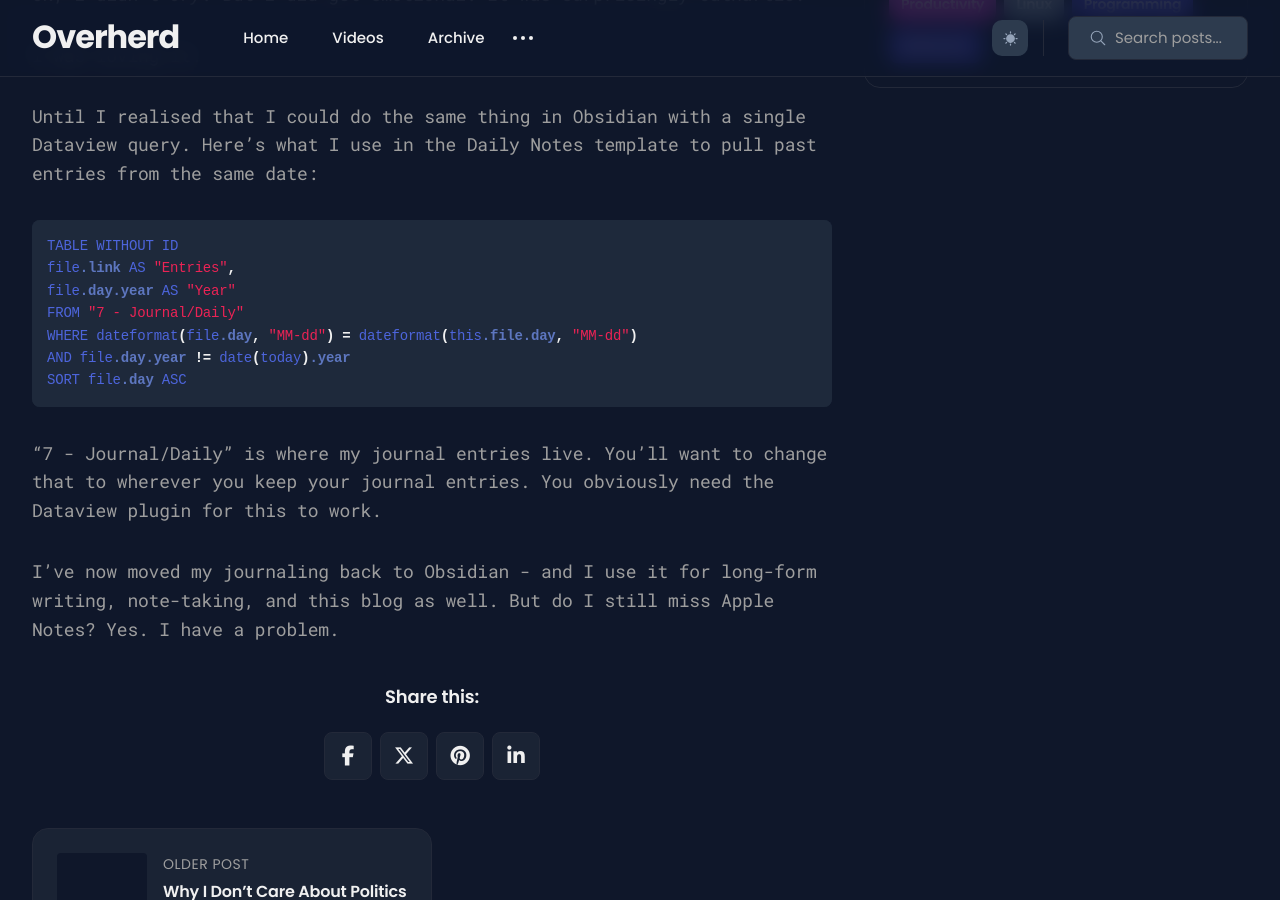
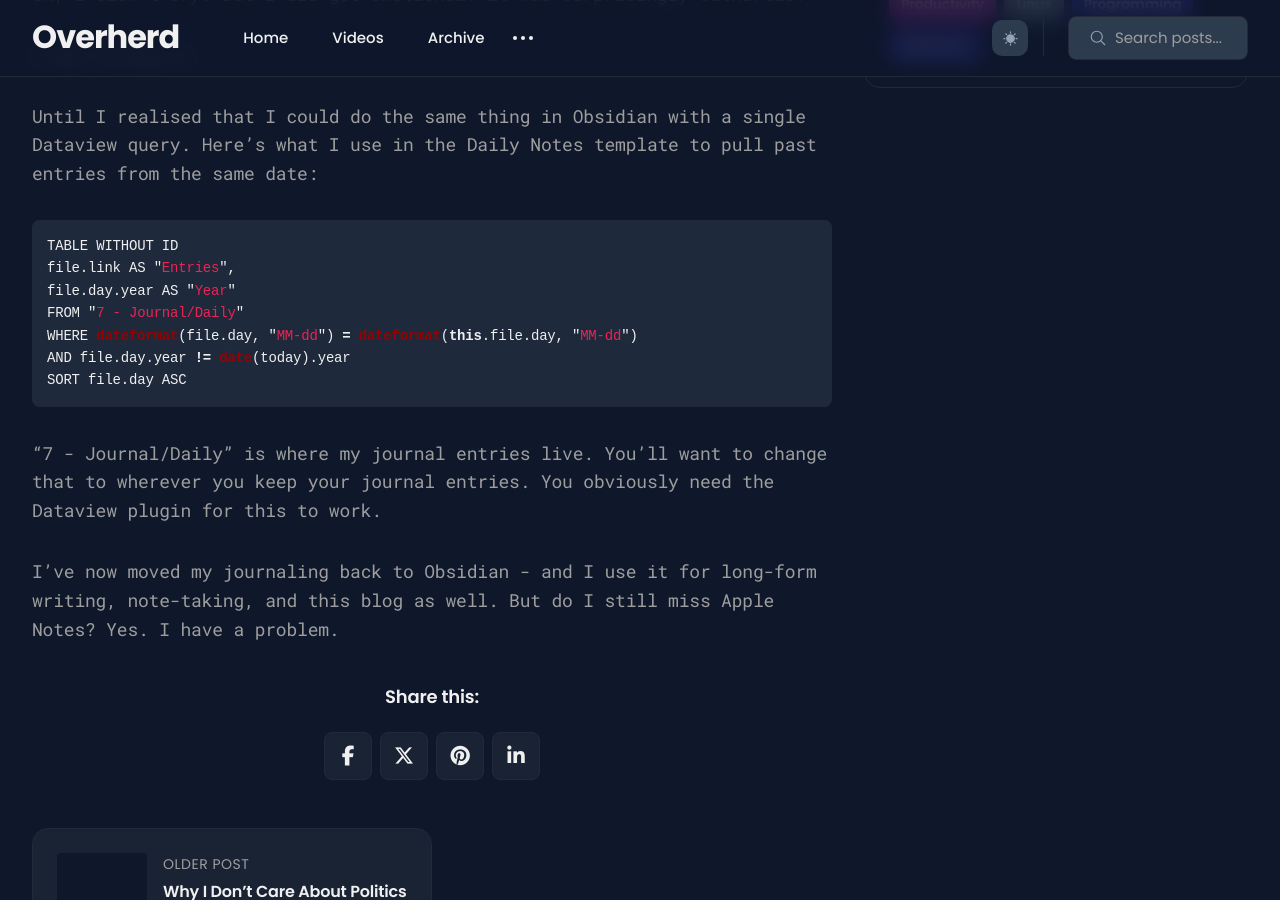
Before and after one commit to smartyshaman/anantshiva.github.io, a Jekyll site: the page built from _posts/2027-03-29-obsidian-forever-notes.md, in a window 1280 px wide and 900 px high, scrolled down 1320 px. Built offline with Jekyll 4.4.1, drawn with Linux system fonts in a browser that asks for light colours.

Commit message:
vault backup: 2025-03-29 17:52:01

````diff
--- a/_posts/2027-03-29-obsidian-forever-notes.md
+++ b/_posts/2027-03-29-obsidian-forever-notes.md
@@ -22,7 +22,7 @@ I was loving it.
 
 Until I realised that I could do the same thing in Obsidian with a single Dataview query. Here’s what I use in the Daily Notes template to pull past entries from the same date:
 
-```css
+```js
 TABLE WITHOUT ID
 file.link AS "Entries",
 file.day.year AS "Year"
````
